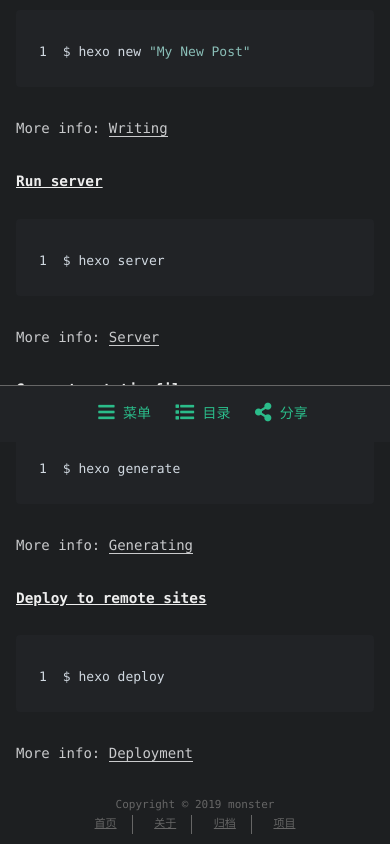
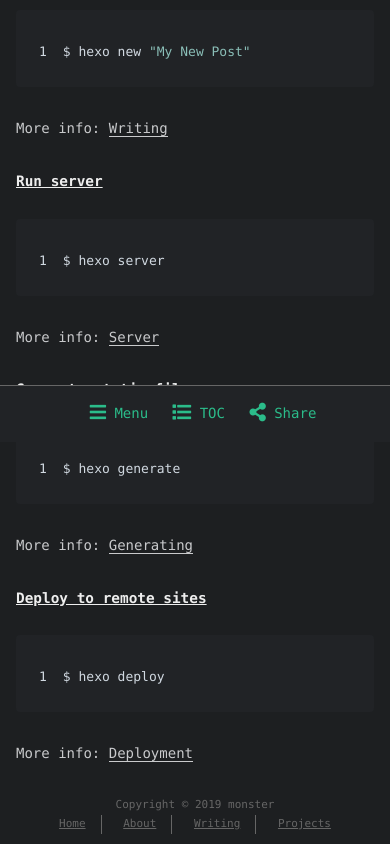
Before and after one commit to renchong73/renchong73.github.io, a plain HTML site: page 2019/08/22/hello-world/index.html in a window 390 px wide. Shown: the part 402-1246 px from the top of the page. Drawn offline with Linux system fonts and the light colour scheme; a web font is replaced by a local one.

Commit message:
Site updated: 2019-08-22 11:40:24

```diff
--- a/2019/08/22/hello-world/index.html
+++ b/2019/08/22/hello-world/index.html
@@ -1,5 +1,5 @@
 <!DOCTYPE html>
-<html lang=zh>
+<html lang=en>
 <head><meta name="generator" content="Hexo 3.9.0">
     <!-- so meta -->
     <meta charset="utf-8">
@@ -13,7 +13,7 @@
 <meta property="og:url" content="http://yoursite.com/2019/08/22/hello-world/index.html">
 <meta property="og:site_name" content="Less is more">
 <meta property="og:description" content="Welcome to Hexo! This is your very first post. Check documentation for more info. If you get any problems when using Hexo, you can find the answer in troubleshooting or you can ask me on GitHub. Quick">
-<meta property="og:locale" content="zh-CN">
+<meta property="og:locale" content="en">
 <meta property="og:updated_time" content="2019-08-22T02:39:41.127Z">
 <meta name="twitter:card" content="summary">
 <meta name="twitter:title" content="Hello World">
@@ -59,13 +59,13 @@
     <span id="nav">
       <ul>
 
-          <li><a href="/">首页</a></li>
+          <li><a href="/">Home</a></li>
 
-          <li><a href="/about/">关于</a></li>
+          <li><a href="/about/">About</a></li>
 
-          <li><a href="/archives/">归档</a></li>
+          <li><a href="/archives/">Writing</a></li>
 
-          <li><a href="/projects_url">项目</a></li>
+          <li><a href="/projects_url">Projects</a></li>
 
       </ul>
     </span>
@@ -79,10 +79,10 @@
         <li><a class="icon" href="#" onclick="$('html, body').animate({ scrollTop: 0 }, 'fast');"><i class="fas fa-chevron-up" aria-hidden="true" onmouseover="$('#i-top').toggle();" onmouseout="$('#i-top').toggle();"></i></a></li>
         <li><a class="icon" href="#"><i class="fas fa-share-alt" aria-hidden="true" onmouseover="$('#i-share').toggle();" onmouseout="$('#i-share').toggle();" onclick="$('#share').toggle();return false;"></i></a></li>
       </ul>
-      <span id="i-prev" class="info" style="display:none;">上一篇</span>
-      <span id="i-next" class="info" style="display:none;">下一篇</span>
-      <span id="i-top" class="info" style="display:none;">返回顶部</span>
-      <span id="i-share" class="info" style="display:none;">分享文章</span>
+      <span id="i-prev" class="info" style="display:none;">Previous post</span>
+      <span id="i-next" class="info" style="display:none;">Next post</span>
+      <span id="i-top" class="info" style="display:none;">Back to top</span>
+      <span id="i-share" class="info" style="display:none;">Share post</span>
     </span>
     <br/>
     <div id="share" style="display: none">
@@ -166,13 +166,13 @@
     <div id="nav-footer" style="display: none">
       <ul>
 
-          <li><a href="/">首页</a></li>
+          <li><a href="/">Home</a></li>
 
-          <li><a href="/about/">关于</a></li>
+          <li><a href="/about/">About</a></li>
 
-          <li><a href="/archives/">归档</a></li>
+          <li><a href="/archives/">Writing</a></li>
 
-          <li><a href="/projects_url">项目</a></li>
+          <li><a href="/projects_url">Projects</a></li>
 
       </ul>
     </div>
@@ -198,10 +198,10 @@
     </div>
 
     <div id="actions-footer">
-        <a id="menu" class="icon" href="#" onclick="$('#nav-footer').toggle();return false;"><i class="fas fa-bars fa-lg" aria-hidden="true"></i> 菜单</a>
-        <a id="toc" class="icon" href="#" onclick="$('#toc-footer').toggle();return false;"><i class="fas fa-list fa-lg" aria-hidden="true"></i> 目录</a>
-        <a id="share" class="icon" href="#" onclick="$('#share-footer').toggle();return false;"><i class="fas fa-share-alt fa-lg" aria-hidden="true"></i> 分享</a>
-        <a id="top" style="display:none" class="icon" href="#" onclick="$('html, body').animate({ scrollTop: 0 }, 'fast');"><i class="fas fa-chevron-up fa-lg" aria-hidden="true"></i> 返回顶部</a>
+        <a id="menu" class="icon" href="#" onclick="$('#nav-footer').toggle();return false;"><i class="fas fa-bars fa-lg" aria-hidden="true"></i> Menu</a>
+        <a id="toc" class="icon" href="#" onclick="$('#toc-footer').toggle();return false;"><i class="fas fa-list fa-lg" aria-hidden="true"></i> TOC</a>
+        <a id="share" class="icon" href="#" onclick="$('#share-footer').toggle();return false;"><i class="fas fa-share-alt fa-lg" aria-hidden="true"></i> Share</a>
+        <a id="top" style="display:none" class="icon" href="#" onclick="$('html, body').animate({ scrollTop: 0 }, 'fast');"><i class="fas fa-chevron-up fa-lg" aria-hidden="true"></i> Top</a>
     </div>
 
   </div>
@@ -216,13 +216,13 @@
     <nav>
       <ul>
 
-          <li><a href="/">首页</a></li>
+          <li><a href="/">Home</a></li>
 
-          <li><a href="/about/">关于</a></li>
+          <li><a href="/about/">About</a></li>
 
-          <li><a href="/archives/">归档</a></li>
+          <li><a href="/archives/">Writing</a></li>
 
-          <li><a href="/projects_url">项目</a></li>
+          <li><a href="/projects_url">Projects</a></li>
 
       </ul>
     </nav>
@@ -243,7 +243,7 @@
   <script type="text/javascript">
   $(function() {
     // copy-btn HTML
-    var btn = "<span class=\"btn-copy tooltipped tooltipped-sw\" aria-label=\"复制到粘贴板!\">";
+    var btn = "<span class=\"btn-copy tooltipped tooltipped-sw\" aria-label=\"Copy to clipboard!\">";
     btn += '<i class="far fa-clone"></i>';
     btn += '</span>';
     // mount it!
@@ -254,7 +254,7 @@
       }
     });
     clip.on('success', function(e) {
-      e.trigger.setAttribute('aria-label', "复制成功!");
+      e.trigger.setAttribute('aria-label', "Copied!");
       e.clearSelection();
     })
   })
```
Also changed, not shown: 2019/08/22/hello-world-1/index.html (+24 -24 lines), about/index.html (+10 -10 lines), archives/2019/08/index.html (+11 -11 lines), archives/2019/index.html (+11 -11 lines), archives/index.html (+11 -11 lines), index.html (+16 -16 lines).
